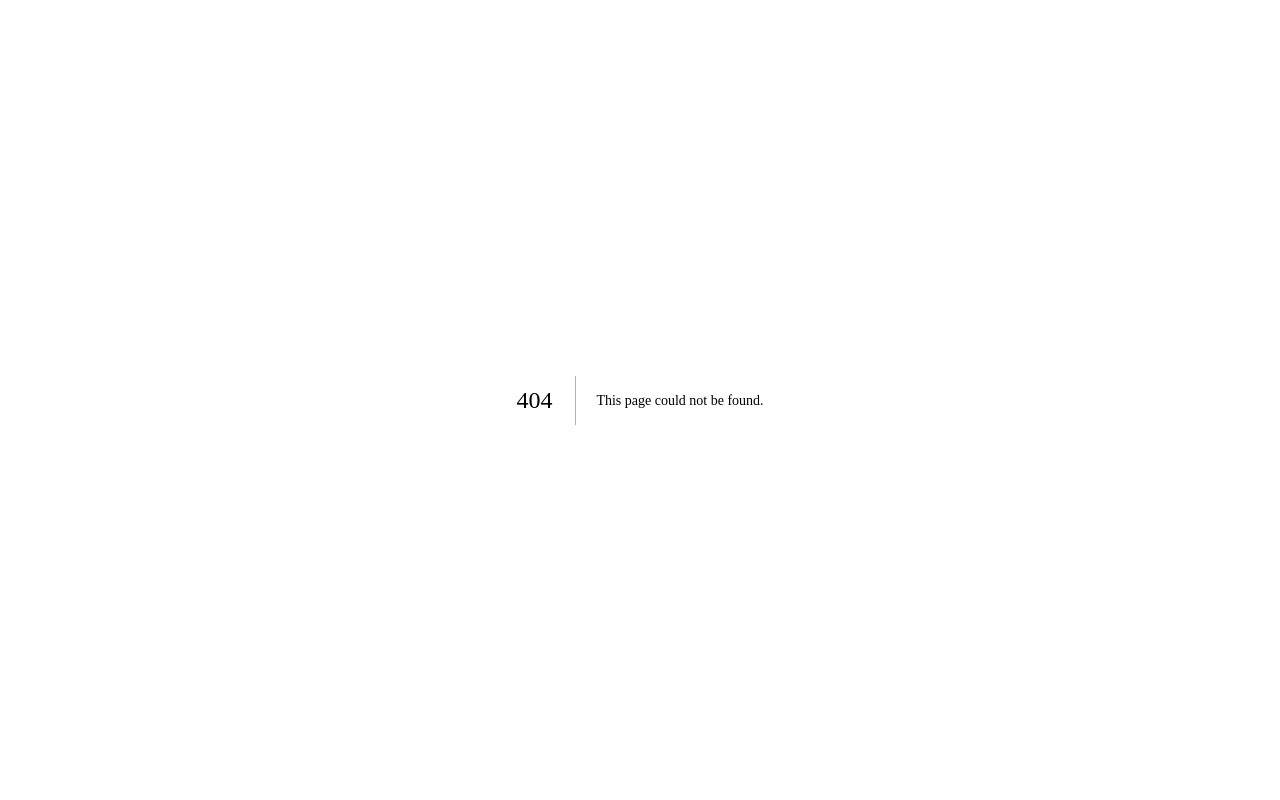
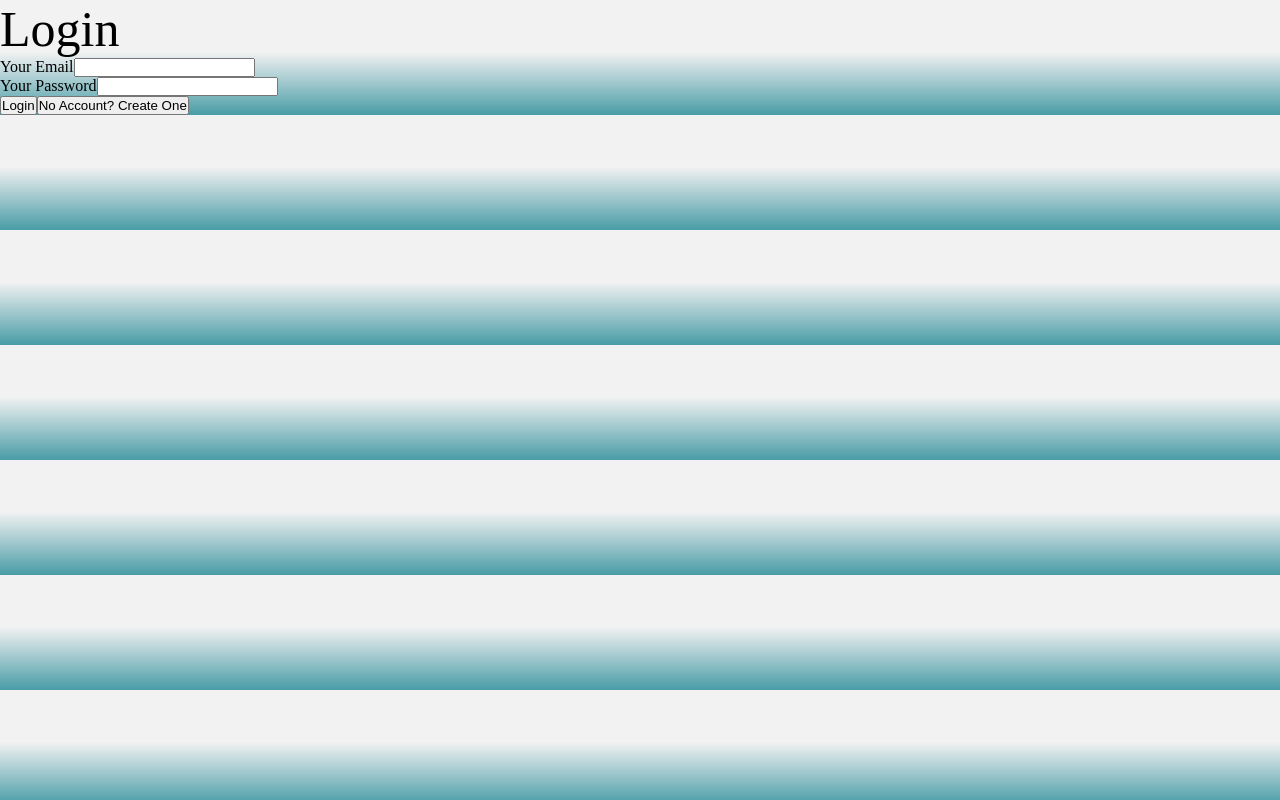
Before and after one commit to argounova/turn17-media, a Next.js app: page /login in a window 1280 px wide. Before the commit this address had no page. Built offline with nearby package versions, Linux system fonts and the light colour scheme; no server answers.

Commit message:
authform and signup components

```diff
--- /dev/null
+++ b/components/AuthForm.jsx
@@ -0,0 +1,104 @@
+import { useState, useRef } from 'react';
+import { signIn } from 'next-auth/react';
+import { useRouter } from 'next/router';
+
+
+async function createUser(email, password) {
+  const response = await fetch('/api/signup', {
+    method: 'POST',
+    body: JSON.stringify({ email, password }),
+    headers: {
+      'Content-Type': 'application/json',
+    },
+  });
+
+  const data = await response.json();
+
+  if (!response.ok) {
+    throw new Error(data.message || 'Something went wrong!');
+  }
+
+  return data;
+}
+
+function AuthForm() {
+  const [registered, setRegistered] = useState(false)
+  const emailInputRef = useRef();
+  const passwordInputRef = useRef();
+
+  const [isLogin, setIsLogin] = useState(true);
+  const router = useRouter();
+
+  function switchAuthModeHandler() {
+    setIsLogin((prevState) => !prevState);
+  }
+
+  async function submitHandler(event) {
+    event.preventDefault();
+
+    const enteredEmail = emailInputRef.current.value;
+    const enteredPassword = passwordInputRef.current.value;
+
+    // optional: Add validation
+
+    if (isLogin) {
+      await signIn('credentials', {
+        redirect: '/',
+        email: enteredEmail,
+        password: enteredPassword,
+      });
+
+    } else {
+      try {
+        const result = await createUser(enteredEmail, enteredPassword);
+        setRegistered(true)
+      } catch (error) {
+        console.log(error);
+      }
+    }
+  }
+
+  return (
+    <section>
+      {!registered ? (
+        <>
+          <h1>{isLogin ? 'Login' : 'Sign Up'}</h1>
+          <form onSubmit={submitHandler}>
+            <div >
+              <label htmlFor='email'>Your Email</label>
+              <input type='email' id='email' required ref={emailInputRef} />
+            </div>
+            <div >
+              <label htmlFor='password'>Your Password</label>
+              <input
+                type='password'
+                id='password'
+                required
+                ref={passwordInputRef}
+              />
+            </div>
+            <div className='my-5'>
+              <button className='button button-color mr-4'>{isLogin ? 'Login' : 'Create Account'}</button>
+              <button
+                type='button'
+
+                onClick={switchAuthModeHandler}>
+                {isLogin ? 'No Account? Create One' : 'Already a user? Login'}
+              </button>
+            </div>
+          </form>
+        </>
+      ) : (
+        <div>
+          <p>You have successfully registered!</p>
+
+          <button onClick={() => router.reload()}>Login Now</button>
+
+        </div>
+      )}
+
+    </section>
+  );
+}
+
+export default AuthForm;
--- a/src/pages/_app.js
+++ b/src/pages/_app.js
@@ -1,5 +1,10 @@
 import '@/styles/globals.css'
+import { SessionProvider } from 'next-auth/react'
 
-export default function App({ Component, pageProps }) {
-  return <Component {...pageProps} />
+export default function App({ Component, pageProps: { session, ...pageProps } }) {
+  return(
+    <SessionProvider session={session}>
+      <Component {...pageProps} />
+    </SessionProvider>
+  )
 }
--- a/src/pages/api/[nextauth].js
+++ b/src/pages/api/auth/[...nextauth].js
@@ -1,7 +1,7 @@
 import NextAuth  from 'next-auth'
 import CredentialsProvider from 'next-auth/providers/credentials'
-import User from '../../../models/user'
-import dbConnect from '../../../utils/dbConnect'
+import User from '../../../../models/user'
+import dbConnect from '../../../../utils/dbConnect'
 
 export default NextAuth({
     session: {
--- /dev/null
+++ b/src/pages/login.js
@@ -0,0 +1,28 @@
+import { useRouter } from 'next/router';
+import { getSession } from 'next-auth/react';
+import { useEffect, useState } from 'react';
+
+import AuthForm from '../../components/AuthForm';
+
+function AuthPage() {
+  const [isLoading, setIsLoading] = useState(true);
+  const router = useRouter();
+
+  useEffect(() => {
+    getSession().then((session) => {
+      if (session) {
+        router.replace('/');
+      } else {
+        setIsLoading(false);
+      }
+    });
+  }, [router]);
+
+  if (isLoading) {
+    return <p>Loading...</p>;
+  }
+
+  return <AuthForm />;
+}
+
+export default AuthPage;
```
Also changed, not shown: components/TopNavigation.jsx (+41 -19 lines), constants/userLinks.js (added, +17 -0 lines).
